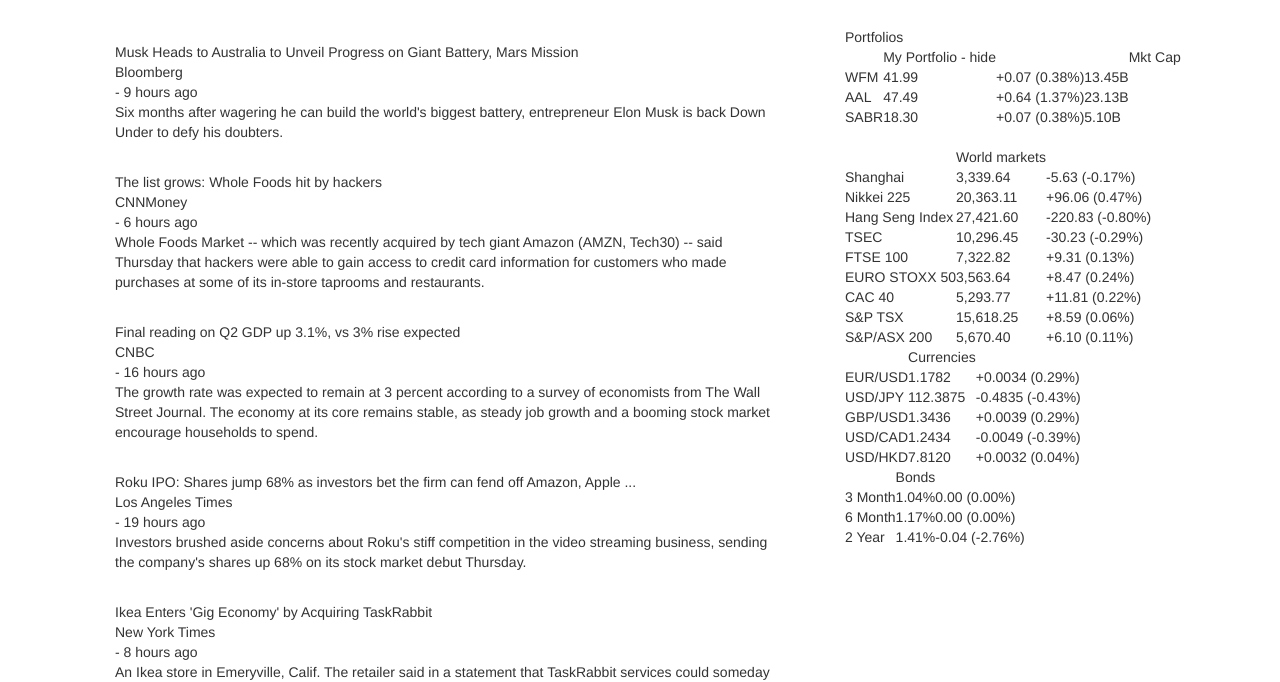
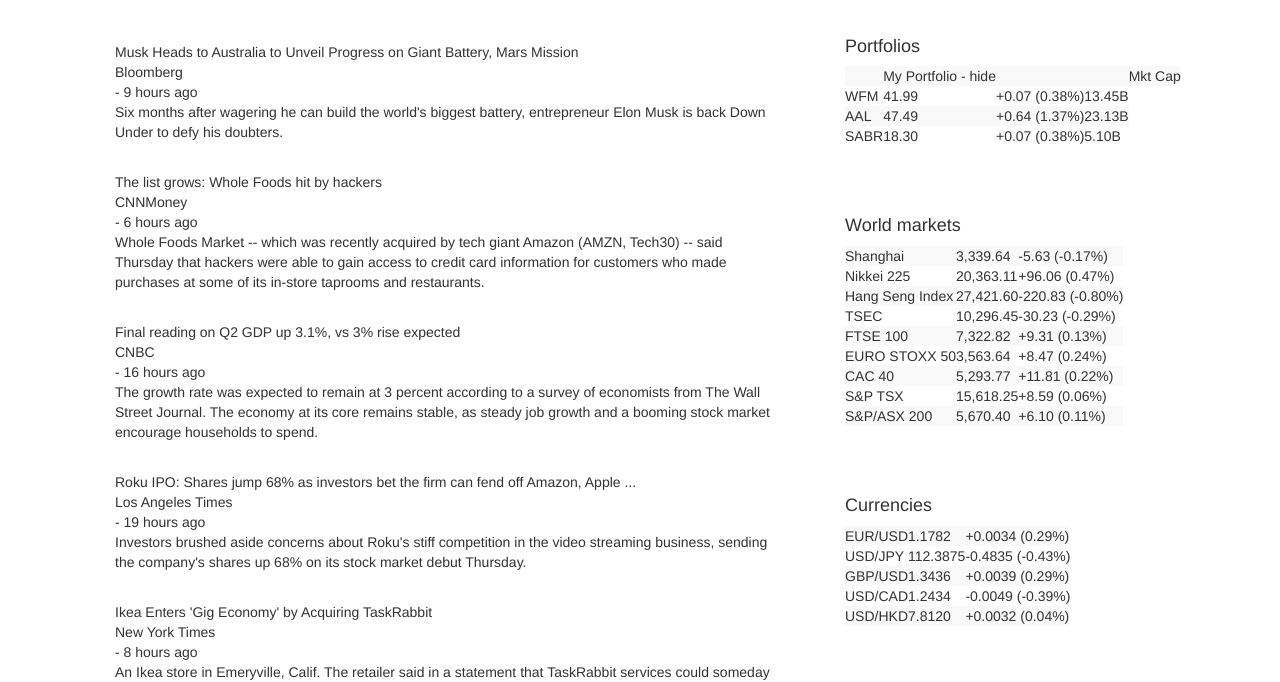
Before and after one commit to StevenKrone/financialnews-project, a plain HTML site: page index.html in a window 1280 px wide. Shown: the part 120-802 px from the top of the page. Drawn offline with nearby package versions, Linux system fonts and the light colour scheme.

Commit message:
formatted 2

```diff
--- a/index.html
+++ b/index.html
@@ -105,8 +105,8 @@
 </div>
 
         <div class="col-sm-4">
-            Portfolios
-<table>
+            <h4>Portfolios</h4>
+<table class="table-striped">
     <th>
         <td>
             My Portfolio - hide
@@ -165,19 +165,13 @@
 </table>
 
 <br/>
+<br/>
+<br/>
 
 
 
-
-
-
-<table>
-    <th>
-        <td>
-            World markets
-        </td>
-
-    </th>
+<h4>World markets    </h4>
+<table class="table-striped">
     <tr>
          <td>Shanghai</td>
          <td>3,339.64</td>
@@ -239,11 +233,13 @@
 
 </table>
 
+<br/>
+<br/>
+<br/>
 
-<table>
-<th>
-    <td>Currencies</td>
-</th>
+
+<h4>Currencies    </h4>
+<table class="table-striped">
 <tr>
     <td>
         EUR/USD
@@ -310,10 +306,12 @@
     </tr>
 </table>
 
-<table>
-    <th>
-        <td>Bonds</td>
-    </th>
+<br/>
+<br/>
+<br/>
+
+<h4>Bonds    </h4>
+<table class="table-striped">
 <tr>
         <td>
             3 Month
```
